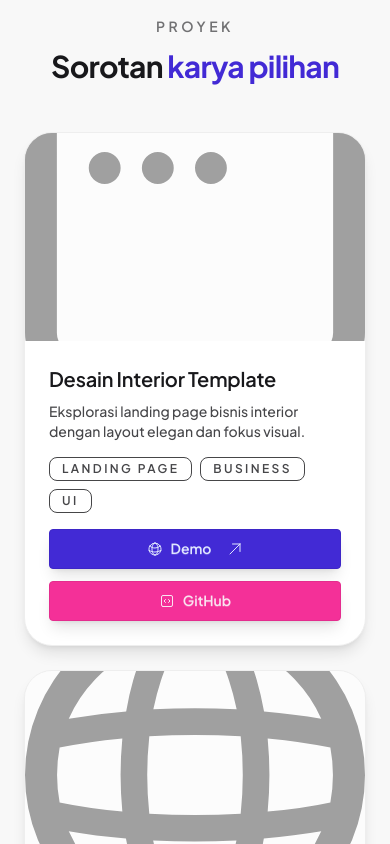
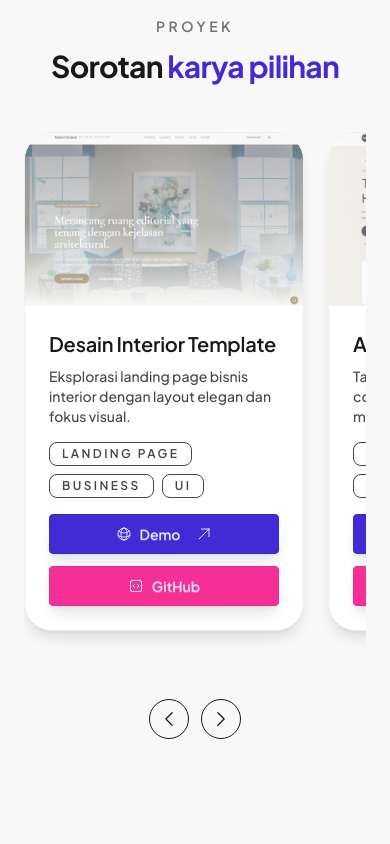
Before and after one commit to l0c4lxid/my-profile, a Next.js app: page / in a window 390 px wide. Shown: the part 4400-5244 px from the top of the page. Built offline with nearby package versions, Linux system fonts and the light colour scheme; no server answers.

Commit message:
chore: remove unused files and clean up project structure

```diff
--- a/src/app/components/Projects.tsx
+++ b/src/app/components/Projects.tsx
@@ -1,9 +1,12 @@
 "use client";
 
+import { useRef } from "react";
 import Image from "next/image";
 import { motion } from "framer-motion";
 import {
   ArrowUpRightIcon,
+  ChevronLeftIcon,
+  ChevronRightIcon,
   CodeBracketSquareIcon,
   GlobeAltIcon,
 } from "@heroicons/react/24/outline";
@@ -13,7 +16,7 @@ const projects = [
     title: "Desain Interior Template",
     description:
       "Eksplorasi landing page bisnis interior dengan layout elegan dan fokus visual.",
-    image: "/window.svg",
+    image: "/project/interior.jpg",
     tags: ["Landing Page", "Business", "UI"],
     live: "https://interior.syaidandhika.site/",
     github: "https://github.com/l0c4lxid/DesainInteriorTemplate",
@@ -22,7 +25,7 @@ const projects = [
     title: "Awul Awul Market",
     description:
       "Tampilan landing page e-commerce sederhana untuk brand market lokal.",
-    image: "/globe.svg",
+    image: "/project/awul-market.jpg",
     tags: ["Landing Page", "E-Commerce", "UI"],
     live: "https://awul.syaidandhika.site/",
     github: "https://github.com/l0c4lxid/awul-awul-market",
@@ -32,7 +35,7 @@ const projects = [
     description:
       "Game pembelajaran interaktif tentang tata surya dengan kuis dan alur UI yang menyenangkan.",
     image: "/project/solar-system.JPG",
-    tags: ["PHP", "Learning", "Game"],
+    tags: ["PHP", "Learning", "Game", "Static"],
     live: "https://ss.andhikawebsite.my.id/",
     github: "https://github.com/l0c4lxid",
   },
@@ -57,6 +60,18 @@ const projects = [
 ];
 
 export default function Projects() {
+  const scrollRef = useRef<HTMLDivElement | null>(null);
+
+  const handleScroll = (direction: "left" | "right") => {
+    const container = scrollRef.current;
+    if (!container) return;
+    const amount = container.clientWidth * 0.85;
+    container.scrollBy({
+      left: direction === "left" ? -amount : amount,
+      behavior: "smooth",
+    });
+  };
+
   return (
     <section
       id="projects"
@@ -78,7 +93,11 @@ export default function Projects() {
           </h2>
         </motion.div>
 
-        <div className="grid gap-6 lg:grid-cols-3">
+        <div className="flex flex-col gap-6">
+          <div
+            ref={scrollRef}
+            className="no-scrollbar flex snap-x snap-mandatory gap-6 overflow-x-auto pb-4"
+          >
             {projects.map((project, index) => (
               <motion.article
                 key={project.title}
@@ -87,14 +106,14 @@ export default function Projects() {
                 transition={{ duration: 0.5, delay: index * 0.1 }}
                 viewport={{ once: true }}
                 whileHover={{ y: -6 }}
-              className="card group flex h-full flex-col overflow-hidden rounded-[28px] border border-base-300 bg-base-100 shadow-lg"
+                className="card group flex h-full w-[280px] shrink-0 snap-start flex-col overflow-hidden rounded-[28px] border border-base-300 bg-base-100 shadow-lg sm:w-[340px] lg:w-[360px]"
               >
-              <div className="relative h-52 overflow-hidden">
+                <div className="relative aspect-[16/10] overflow-hidden">
                   <Image
                     src={project.image}
                     alt={project.title}
                     fill
-                  sizes="(max-width: 1024px) 100vw, 33vw"
+                    sizes="(max-width: 768px) 80vw, 360px"
                     className="object-cover transition-transform duration-500 group-hover:scale-105"
                   />
                   <div className="absolute inset-0 bg-base-200/40" />
@@ -145,6 +164,25 @@ export default function Projects() {
               </motion.article>
             ))}
           </div>
+          <div className="flex items-center justify-center gap-3">
+            <button
+              type="button"
+              onClick={() => handleScroll("left")}
+              className="btn btn-outline btn-circle"
+              aria-label="Geser ke kiri"
+            >
+              <ChevronLeftIcon className="h-5 w-5" />
+            </button>
+            <button
+              type="button"
+              onClick={() => handleScroll("right")}
+              className="btn btn-outline btn-circle"
+              aria-label="Geser ke kanan"
+            >
+              <ChevronRightIcon className="h-5 w-5" />
+            </button>
+          </div>
+        </div>
       </div>
     </section>
   );
--- a/src/app/globals.css
+++ b/src/app/globals.css
@@ -44,6 +44,15 @@
   .typing-name[data-typing="ready"] {
     animation: typing 2s steps(var(--typing-steps), end) 0.2s forwards,
       caret-blink 0.7s step-end infinite;
+  }
+
+  .no-scrollbar {
+    scrollbar-width: none;
+    -ms-overflow-style: none;
+  }
+
+  .no-scrollbar::-webkit-scrollbar {
+    display: none;
   }
 
   .custom-cursor {
```
Lines whose indentation alone changed are shown as unchanged.
